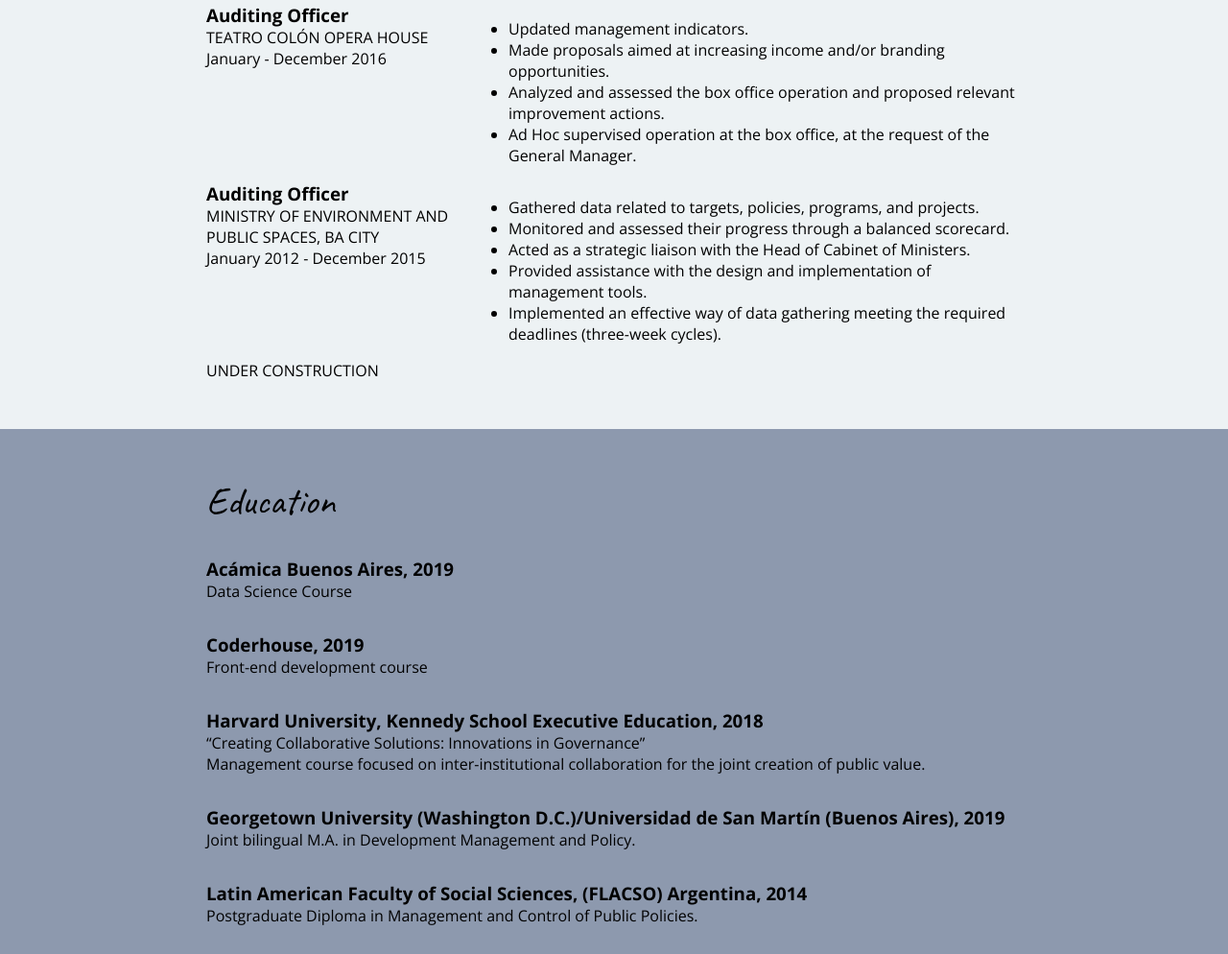
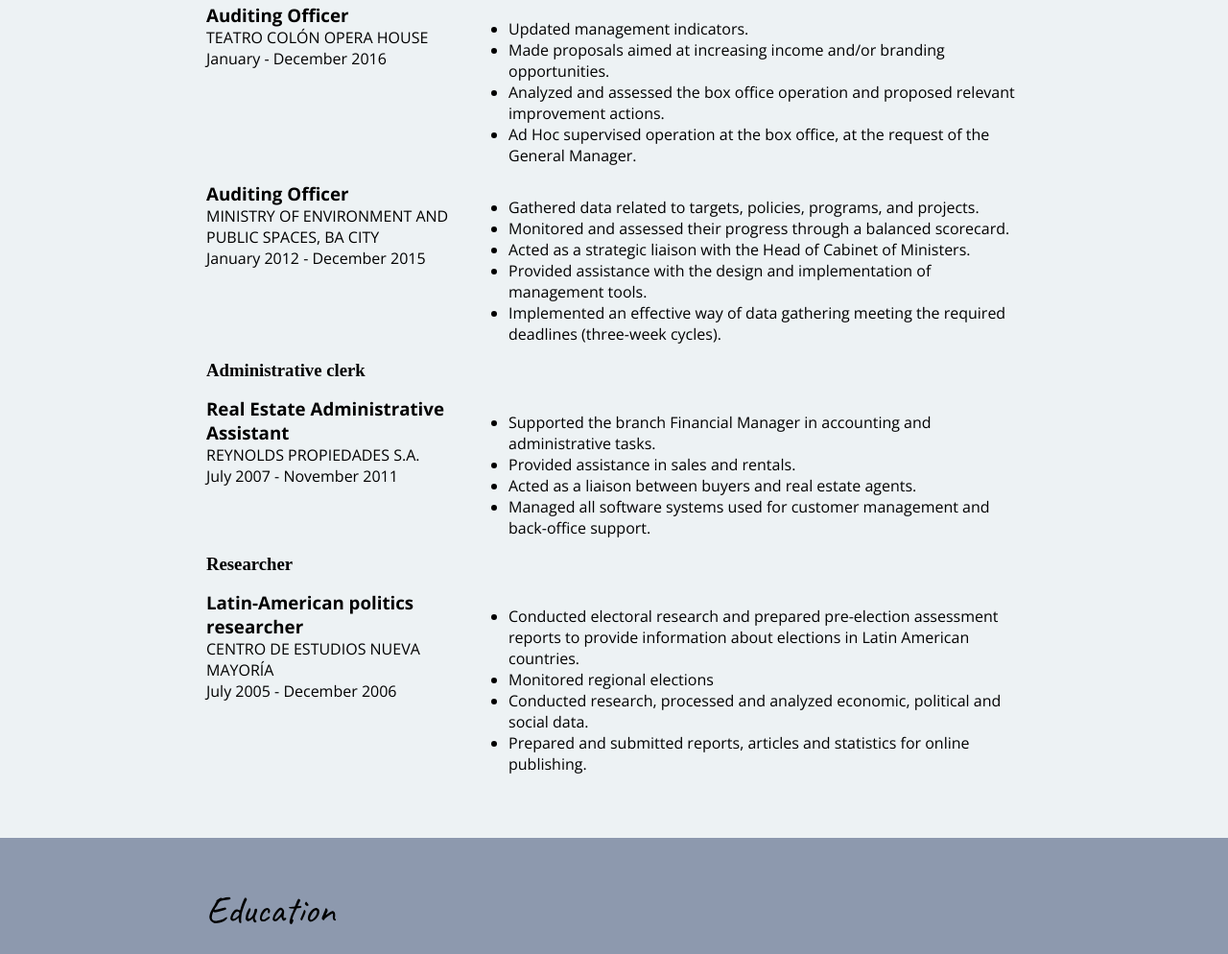
Before and after one commit to fpaterson/web-resume, a plain HTML site: page index.html in a window 1280 px wide. Shown: the part 1475-2469 px from the top of the page at 96% size. Drawn offline with nearby package versions, Linux system fonts and the light colour scheme.

Commit message:
terminé descripción laboral

```diff
--- a/index.html
+++ b/index.html
@@ -145,12 +145,44 @@
                         <li>Implemented an effective way of data gathering meeting the required deadlines (three-week
                             cycles).</li>
                     </ul>
+                </div>
+
+                <h3 class="titulo-generico">Administrative clerk</h3>
+
+                <div class="col-narrow">
+                    <h3>Real Estate Administrative Assistant</h3>
+                    <p class="uppercase">Reynolds Propiedades S.A.</p>
+                    <p>July 2007 - November 2011</p>
+                </div>
+
+                <div class="col-wide job description">
+                    <ul>
+                        <li>Supported the branch Financial Manager in accounting and administrative tasks.</li>
+                        <li>Provided assistance in sales and rentals.</li>
+                        <li>Acted as a liaison between buyers and real estate agents.</li>
+                        <li>Managed all software systems used for customer management and back-office support.</li>
+                    </ul>
+                </div>
+
+                <h3 class="titulo-generico">Researcher</h3>
+
+                <div class="col-narrow">
+                    <h3>Latin-American politics researcher</h3>
+                    <p class="uppercase">Centro de Estudios Nueva Mayoría</p>
+                    <p>July 2005 - December 2006</p>
+                </div>
+
+                <div class="col-wide job description">
+                    <ul>
+                        <li>Conducted electoral research and prepared pre-election assessment reports to provide information about elections in Latin American countries.</li>
+                        <li>Monitored regional elections</li>
+                        <li>Conducted research, processed and analyzed economic, political and social data.</li>
+                        <li>Prepared and submitted reports, articles and statistics for online publishing.</li>
+                    </ul>
 
                 </div>
 
 
-
-                UNDER CONSTRUCTION
 
 
 
```
